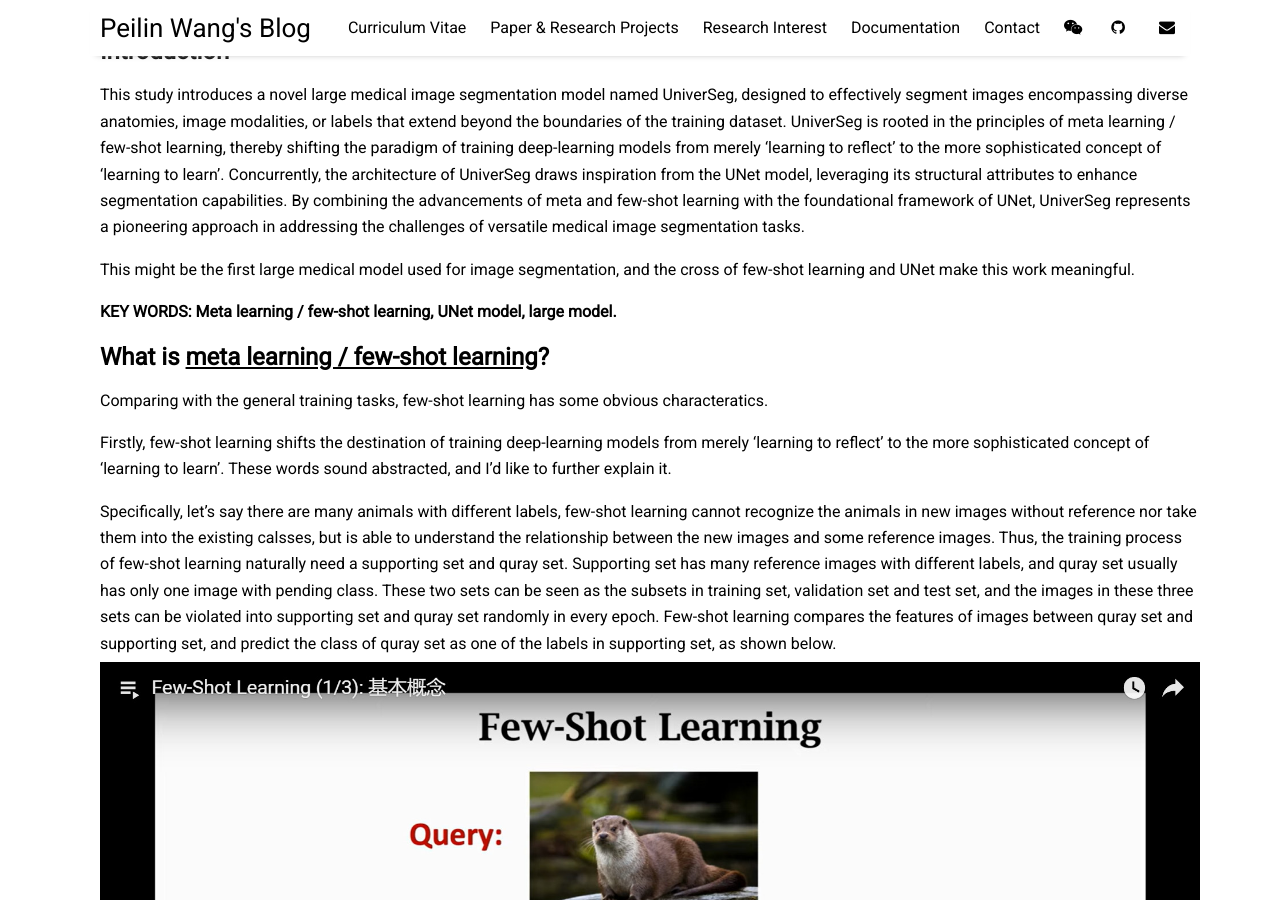
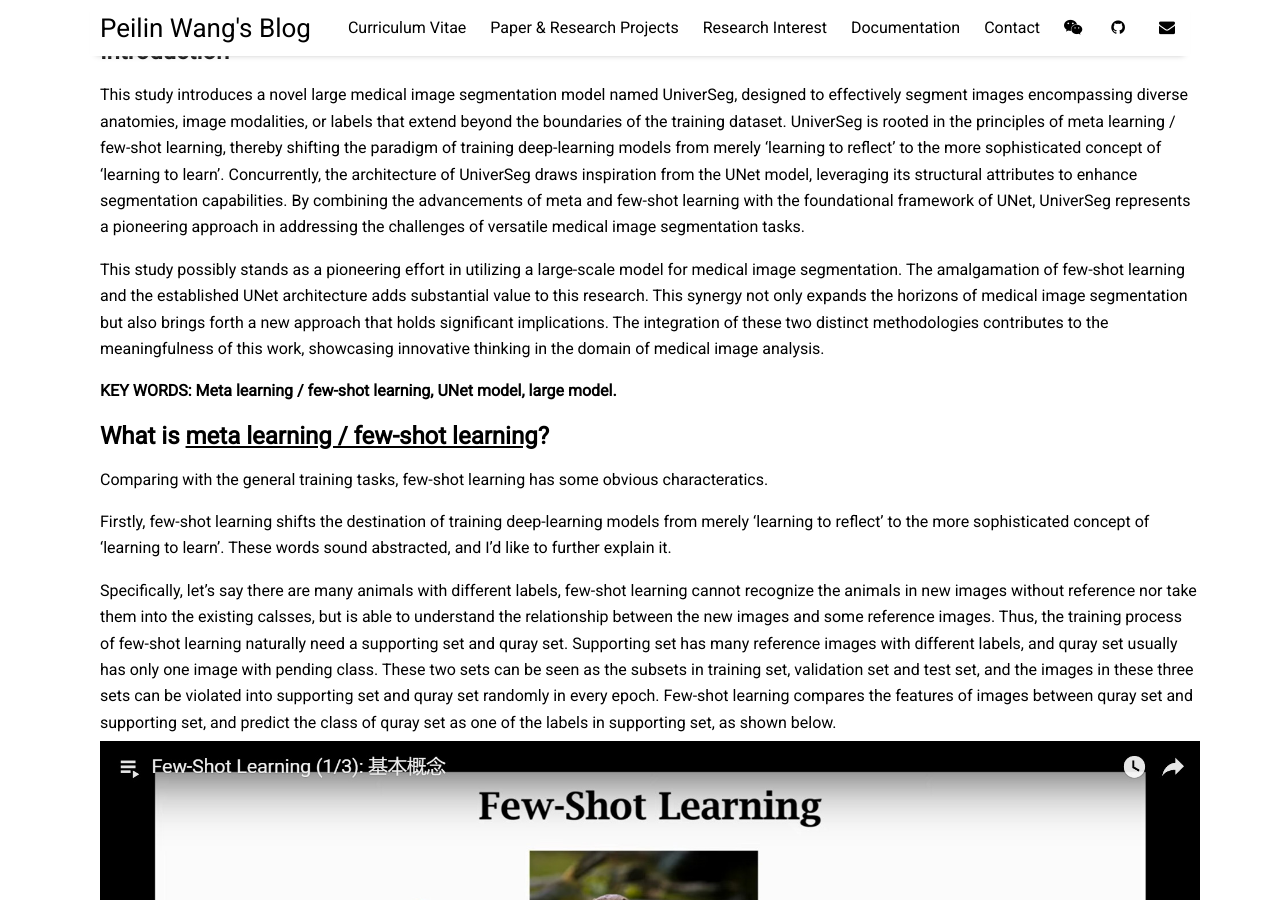
Before and after one commit to peilin-wang-git/peilin-wang-git.github.io, a Jekyll site: the page built from _posts/2023-08-06-PaperReading-MedicalLargeModel.md, in a window 1280 px wide and 900 px high, scrolled down 765 px. Built offline with Jekyll 4.4.1, drawn with Linux system fonts in a browser that asks for light colours; nearby versions of some CDN libraries.

Commit message:
Update 2023-08-06-PaperReading-MedicalLargeModel.md

```diff
--- a/_posts/2023-08-06-PaperReading-MedicalLargeModel.md
+++ b/_posts/2023-08-06-PaperReading-MedicalLargeModel.md
@@ -13,7 +13,7 @@ image: paper-reading-1-1.jpg
 
 This study introduces a novel large medical image segmentation model named UniverSeg, designed to effectively segment images encompassing diverse anatomies, image modalities, or labels that extend beyond the boundaries of the training dataset. UniverSeg is rooted in the principles of meta learning / few-shot learning, thereby shifting the paradigm of training deep-learning models from merely 'learning to reflect' to the more sophisticated concept of 'learning to learn'. Concurrently, the architecture of UniverSeg draws inspiration from the UNet model, leveraging its structural attributes to enhance segmentation capabilities. By combining the advancements of meta and few-shot learning with the foundational framework of UNet, UniverSeg represents a pioneering approach in addressing the challenges of versatile medical image segmentation tasks.
 
-This might be the first large medical model used for image segmentation, and the cross of few-shot learning and UNet make this work meaningful.
+This study possibly stands as a pioneering effort in utilizing a large-scale model for medical image segmentation. The amalgamation of few-shot learning and the established UNet architecture adds substantial value to this research. This synergy not only expands the horizons of medical image segmentation but also brings forth a new approach that holds significant implications. The integration of these two distinct methodologies contributes to the meaningfulness of this work, showcasing innovative thinking in the domain of medical image analysis.
 
 **KEY WORDS: Meta learning / few-shot learning, UNet model, large model.**
 
```
